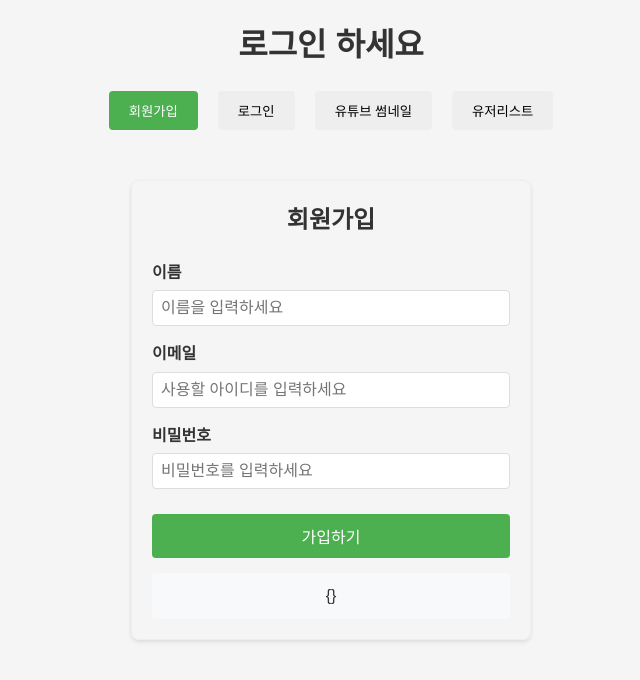
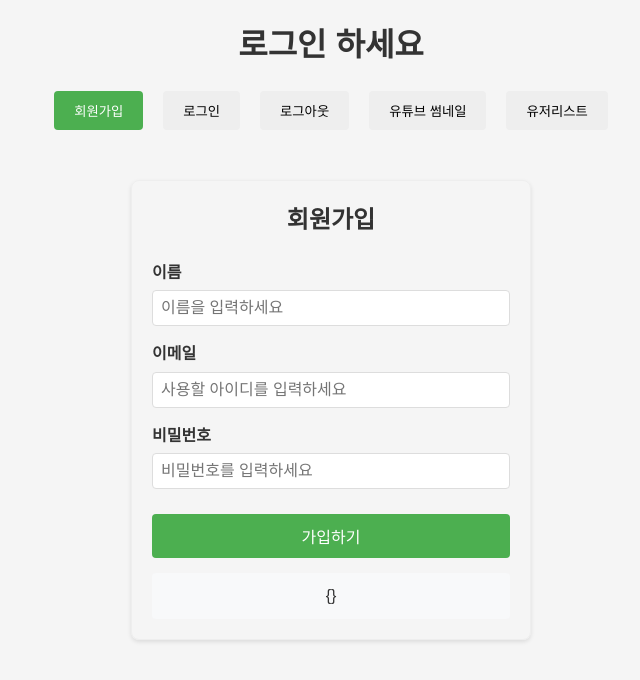
Before and after one commit to lifedesigner88/250416_SejongClass, a Vue app in the folder FrontEnd/: page / in a window 1280 px wide. Shown: the top 680 px of the page, without its empty margins (309-949 px from the left). Built offline with nearby package versions, Linux system fonts and the light colour scheme; no server answers.

Commit message:
로그아웃 기능

```diff
--- a/FrontEnd/src/App.vue
+++ b/FrontEnd/src/App.vue
@@ -11,7 +11,14 @@ const activeTab = ref('signup') // 'signup' 또는 'youtube'
 import { useUserStore } from './store/user.js'
 import { storeToRefs } from "pinia";
 
-const { userLoginResult } = storeToRefs(useUserStore())
+const { token, userLoginResult } = storeToRefs(useUserStore())
+
+const logout = () => {
+  localStorage.removeItem('token')
+  userLoginResult.value = "";
+  token.value = "";
+  alert('로그아웃 되었습니다.')
+}
 
 // 회원가입 성공 시 처리 함수
 </script>
@@ -32,6 +39,9 @@ const { userLoginResult } = storeToRefs(useUserStore())
             :class="{ login: activeTab === 'login' }"
         >
           로그인
+        </button>
+        <button @click="logout" >
+          로그아웃
         </button>
         <button
             @click="activeTab = 'youtube'"
--- a/FrontEnd/src/components/YoutubeThumbnail.vue
+++ b/FrontEnd/src/components/YoutubeThumbnail.vue
@@ -1,7 +1,6 @@
 <script setup>
 import { ref, computed } from 'vue'
 import { useYoutubeStore } from '../store/youtube.js'
-import { useUserStore } from "@/store/user.js";
 import { storeToRefs } from "pinia";
 
 const youtubeUrl = ref('')
```
